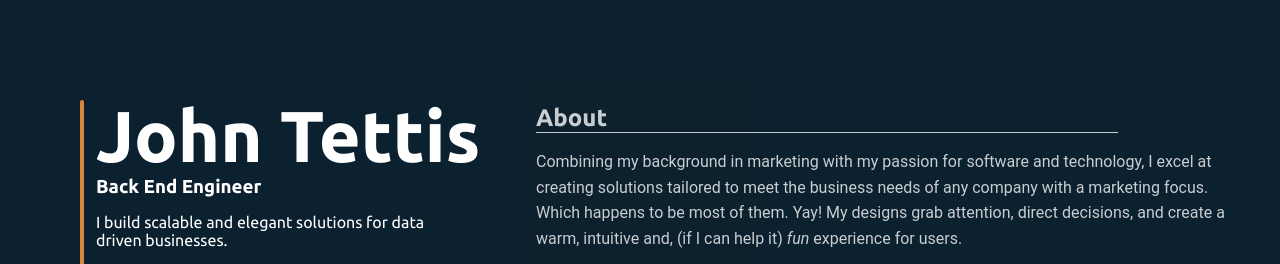
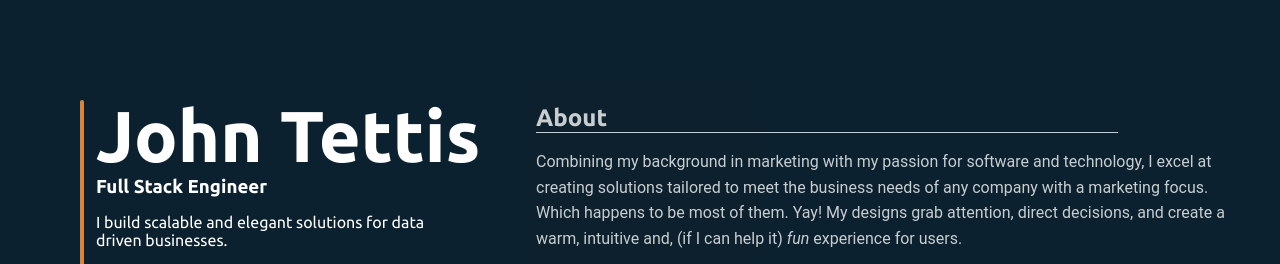
Before and after one commit to john-tettis/portfolio-updated, a React (Create React App) app: page / in a window 1280 px wide. Shown: the top 264 px of the page. Built offline with nearby package versions, Linux system fonts and the light colour scheme.

Commit message:
Lets not close any doors now...

```diff
--- a/src/Components/Sections/Bio.js
+++ b/src/Components/Sections/Bio.js
@@ -7,7 +7,7 @@ const Bio = ()=>{
     return(
         <div className='bio'>
             <h1 className='name slide-in one'>John Tettis</h1>
-            <h3 className='title slide-in one'>Back End Engineer</h3>
+            <h3 className='title slide-in one'>Full Stack Engineer</h3>
             <div>
             <p className="desc slide-in two"> I build scalable and elegant solutions for data driven businesses. </p>
                 <div className="desc-container slide-in three">
```
